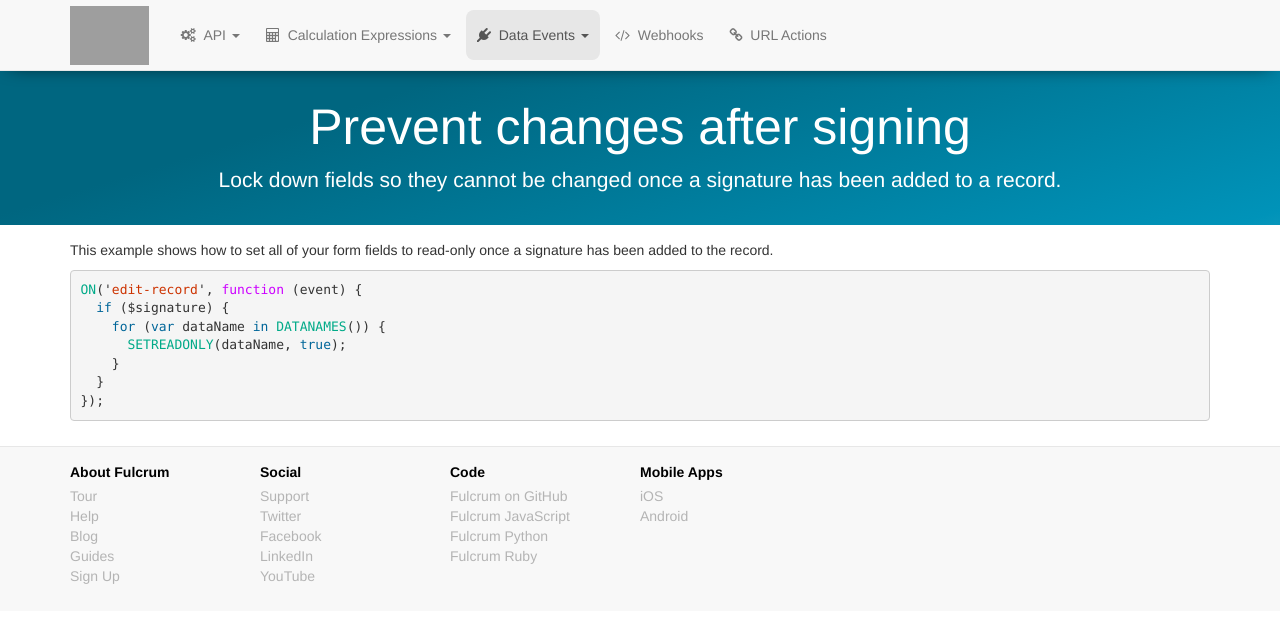
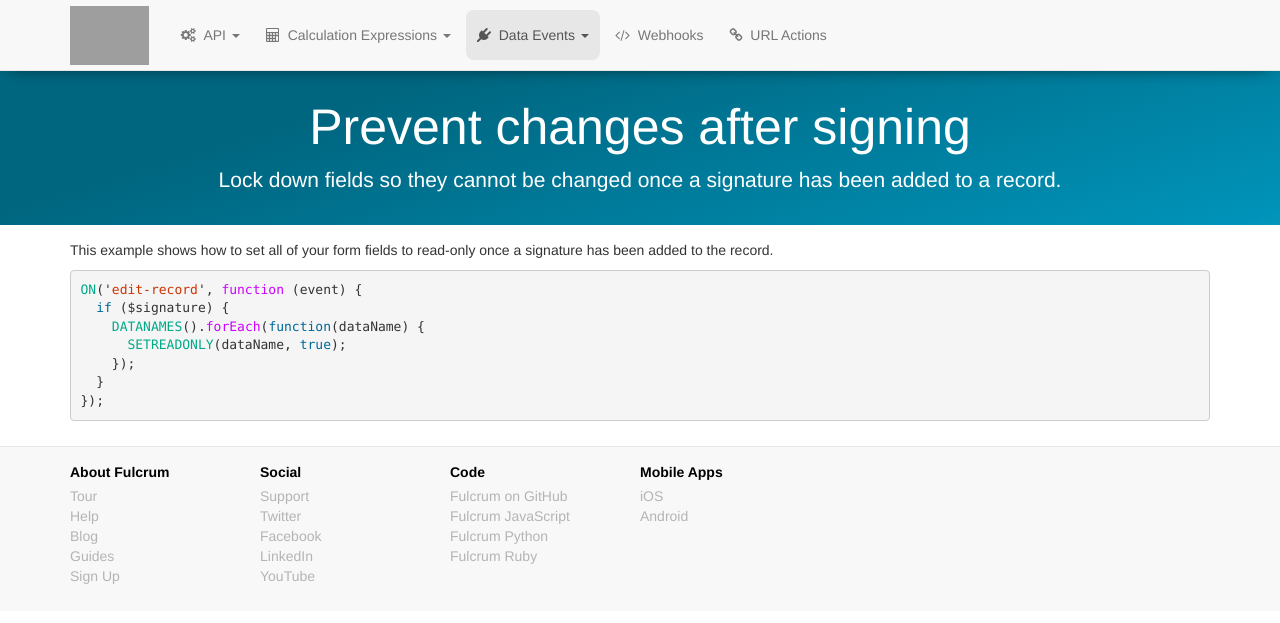
Before and after one commit to rylincoln/developer.fulcrumapp.com, a Jekyll site: the page built from _data-event-examples/prevent-changes-after-signed.md, in a window 1280 px wide. Shown: the top 623 px of the page. Built offline with Jekyll 4.4.1, drawn with Linux system fonts in a browser that asks for light colours; nearby versions of some CDN libraries; grey boxes are pictures that could not be loaded.

Commit message:
Fix example so it works properly now

````diff
--- a/_data-event-examples/prevent-changes-after-signed.md
+++ b/_data-event-examples/prevent-changes-after-signed.md
@@ -15,9 +15,9 @@ This example shows how to set all of your form fields to read-only once a signat
 ```js
 ON('edit-record', function (event) {
   if ($signature) {
-    for (var dataName in DATANAMES()) {
+    DATANAMES().forEach(function(dataName) {
       SETREADONLY(dataName, true);
-    }
+    });
   }
 });
 ```
````
